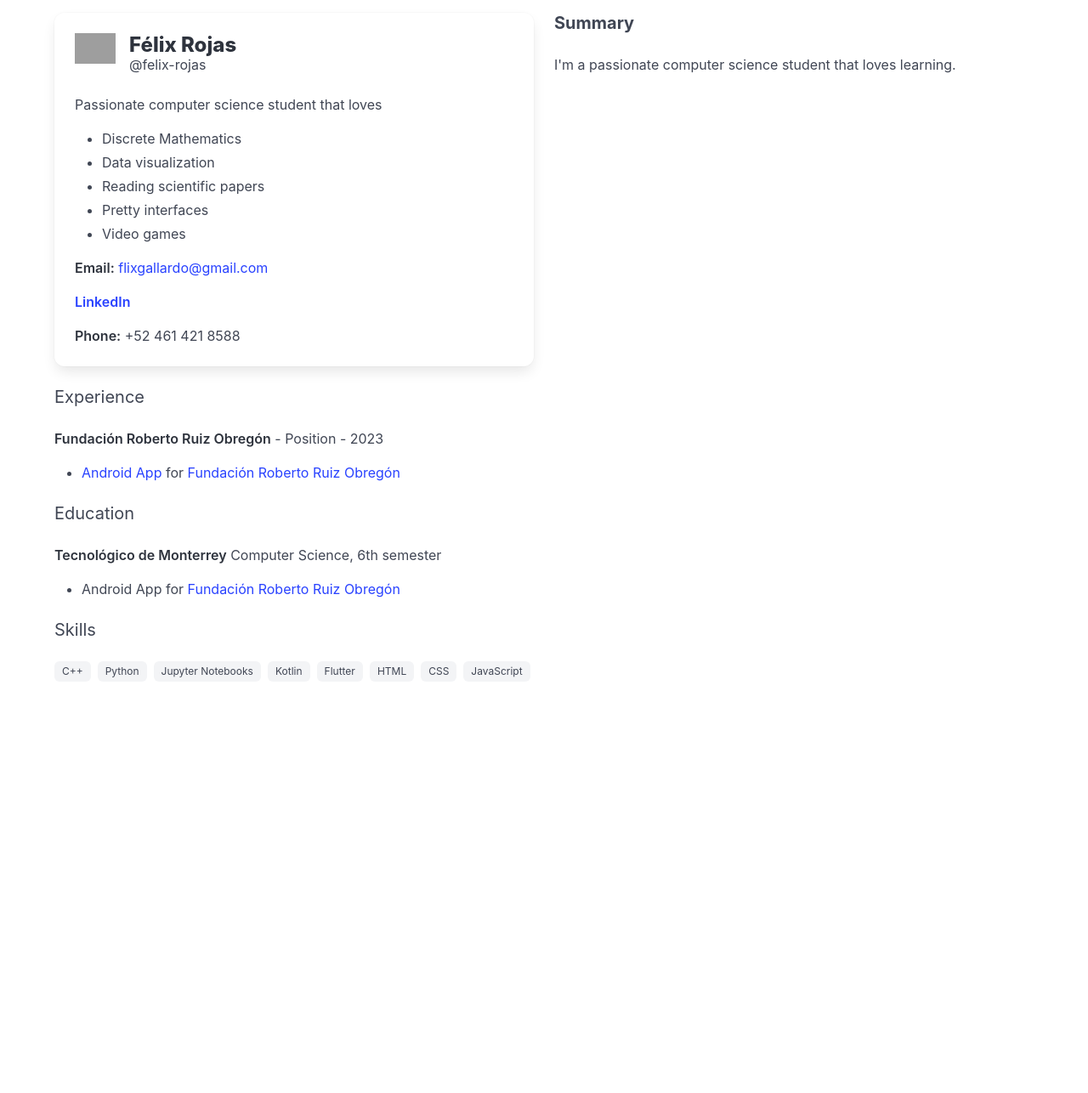
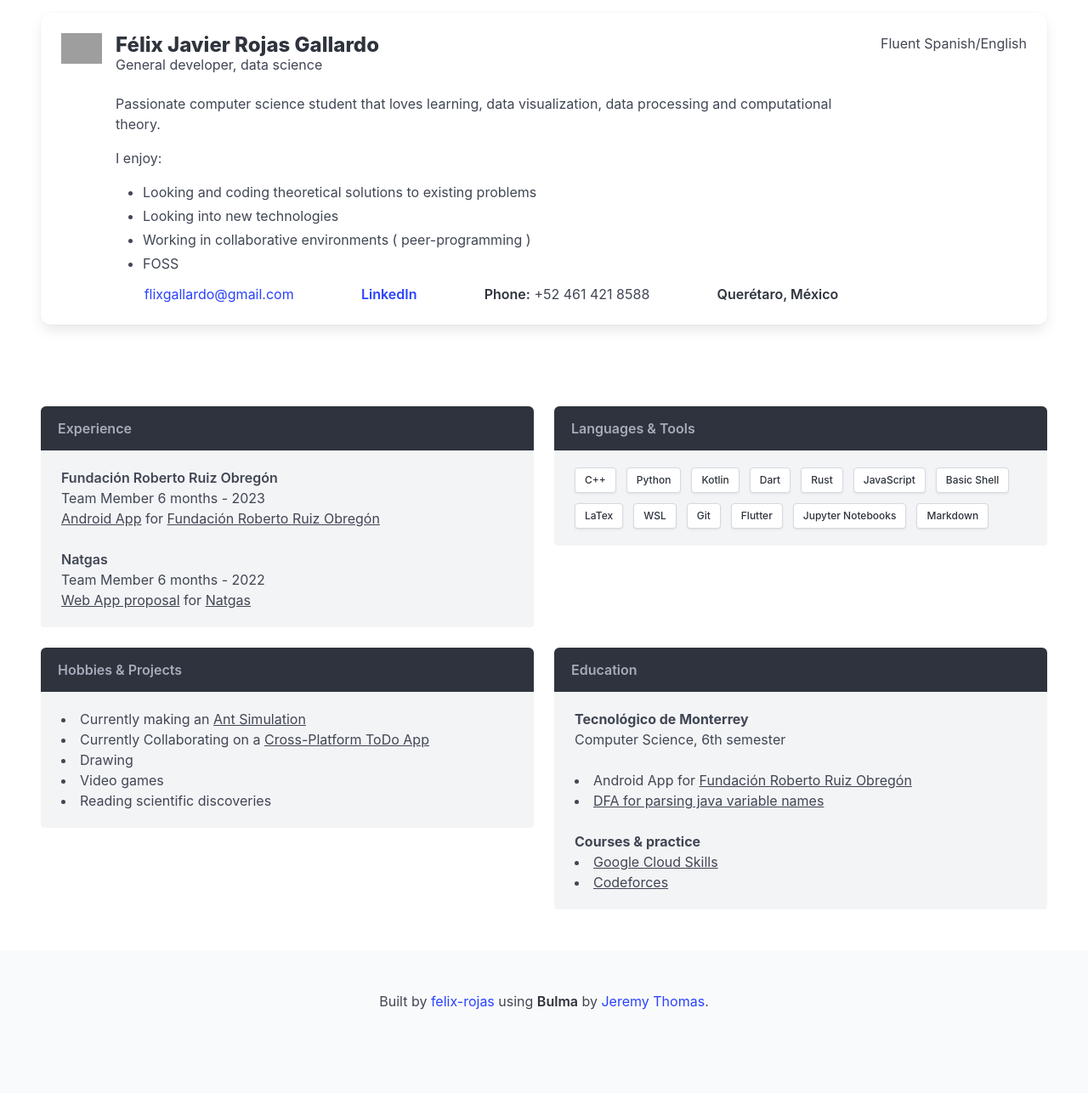
Before and after one commit to felix-rojas/felix-rojas.github.io, a plain HTML site: page index.html in a window 1280 px wide. Shown: the part 33-1319 px from the top of the page at 85% size. Before the commit the page ends 883 px from the top, so only its background shows below. Drawn offline with Linux system fonts and the light colour scheme; grey boxes are pictures that could not be loaded.

Commit message:
Update CV

```diff
--- a/index.html
+++ b/index.html
@@ -11,81 +11,155 @@
 </head>
 
 <body>
-<section class="section">
-    <div class="container">
-        <div class="columns">
-            <div class="column">
+    <section class="section is-small">
         <div class="card">
             <div class="card-content">
                 <div class="media">
                     <div class="media-left">
                         <figure class="image is-48x48">
-                                    <img
-                                            src="https://avatars.githubusercontent.com/u/83650769?v=4"
-                                            alt="Github profile image, cat wearing stylish round glasses"
-                                    />
+                            <img src="https://avatars.githubusercontent.com/u/83650769?v=4"
+                                alt="Github profile image, cat wearing stylish round glasses" />
                         </figure>
                     </div>
                     <div class="media-content">
-                                <p class="title is-4">Félix Rojas</p>
-                                <p class="subtitle is-6">@felix-rojas</p>
-                            </div>
-                        </div>
+                        <p class="title is-4">Félix Javier Rojas Gallardo</p>
+                        <!--Career or desired area to develop in-->
+                        <p class="subtitle is-6">General developer, data science</p>
 
                         <div class="content">
-                            Passionate computer science student that loves
+                            <p>Passionate computer science student that loves learning, data visualization, data
+                                processing and
+                                computational
+                                theory.</p>
+                            <p>I enjoy: </p>
                             <ul>
-                                <li>Discrete Mathematics</li>
-                                <li>Data visualization</li>
-                                <li>Reading scientific papers</li>
-                                <li>Pretty interfaces</li>
-                                <li>Video games</li>
+                                <li>Looking and coding theoretical solutions to existing problems</li>
+                                <li>Looking into new technologies</li>
+                                <li>Working in collaborative environments ( peer-programming )</li>
+                                <li>FOSS</li>
                             </ul>
-                            <p><strong>Email:</strong> <a
-                                    href="mailto:flixgallardo@gmail.com">flixgallardo@gmail.com</a>
+                        </div>
+                        <nav class="level">
+                            <div class="level-item">
+                                <p> <a href="mailto:flixgallardo@gmail.com">flixgallardo@gmail.com</a>
                                 </p>
+                            </div>
+                            <div class="level-item">
                                 <p><strong><a
                                             href="https://www.linkedin.com/in/f%C3%A9lix-javier-rojas-gallardo-928631290/">LinkedIn</a></strong>
                                 </p>
+                            </div>
+                            <div class="level-item">
                                 <p><strong>Phone:</strong> +52 461 421 8588</p>
+                            </div>
+                            <div class="level-item">
+                                <p><strong>Querétaro, México</strong></p>
+                            </div>
+                        </nav>
+                    </div>
+                    <div class="media-right">Fluent Spanish/English</div>
+                </div>
+            </div>
+        </div>
+    </section>
+    <section class="section">
+        <div class="columns">
+            <div class="column">
+                <article class="message">
+                    <div class="message-header">
+                        <p>Experience</p>
+                    </div>
+                    <div class="message-body">
+                        <p><strong>Fundación Roberto Ruiz Obregón</strong></p><p>Team Member 6 months - 2023</p>
+                        <a
+                        href="https://play.google.com/store/apps/details?id=com.fundacionrobertoruiz.kotlin.robertoruizapp&hl=es_MX&gl=US">Android
+                        App</a> for <a href="https://frroac.com/">Fundación Roberto Ruiz Obregón</a>
+                        <br><br><p><strong>Natgas</strong></p><p>Team Member 6 months - 2022</p>
+                        <a
+                        href="https://github.com/alanrazop/StarSystems">Web
+                        App proposal</a> for <a href="https://www.natgas.com.mx/">Natgas</a>
+                    </div>
+                </article>
+            </div>
+                <div class="column">
+                    <article class="message">
+                        <div class="message-header">Languages & Tools</div>
+                        <div class="message-body">
+                            <div class="buttons are-small">
+                                <span class="button">C++</span>
+                                <span class="button">Python</span>
+                                <span class="button">Kotlin</span>
+                                <span class="button">Dart</span>
+                                <span class="button">Rust</span>
+                                <span class="button">JavaScript</span>
+                                <span class="button">Basic Shell</span>
+                                <span class="button">LaTex</span>
+                                <span class="button">WSL</span>
+                                <span class="button">Git</span>
+                                <span class="button">Flutter</span>
+                                <span class="button">Jupyter Notebooks</span>
+                                <span class="button">Markdown</span>
+                            </div>
+                        </div>
+                    </article>
+                </div>
+            </div>
+        <div class="columns">
+        <div class="column">
+            <article class="message">
+                <div class="message-header">
+                    <p>Hobbies & Projects</p>
+                </div>
+                <div class="message-body">
+                    <li>
+                        Currently making an <a
+                            href="https://colab.research.google.com/drive/1bOth25r3r_xryQ_THjXQfHAH7hgUmizu?usp=sharing">Ant
+                            Simulation</a>
+                    </li>
+                    <li>
+                        Currently Collaborating on a <a
+                            href="https://colab.research.google.com/drive/1bOth25r3r_xryQ_THjXQfHAH7hgUmizu?usp=sharing">Cross-Platform
+                            ToDo App</a>
+                    </li>
+                    <li>Drawing</li>
+                    <li>Video games</li>
+                    <li>Reading scientific discoveries</li>
+                </div>
+            </article>
+        </div>
+            <div class="column">
+                <div class="message">
+                    <div class="message-header">
+                        <p>Education</p>
+                    </div>
+                    <div class="message-body">
+                        <b>Tecnológico de Monterrey</b>
+                        <p>Computer Science, 6th semester</p>
+                        <br>
+                        <li>Android App for <a href="https://frroac.com/">Fundación Roberto Ruiz Obregón</a>
+                        </li>
+                        <li><a href="https://github.com/felix-rojas/dfa_java">DFA for parsing java variable
+                                names</a></li>
+                        <br>
+                        <b>Courses & practice</b><br>
+                        <li><a
+                                href="https://www.cloudskillsboost.google/public_profiles/243a1688-a2c9-45d8-8b33-b109ae9f04fa">Google
+                                Cloud Skills</a></li>
+                        <li><a href="https://codeforces.com/profile/a01201946">Codeforces</a></li>
                     </div>
                 </div>
             </div>
         </div>
-            <div class="column">
-                <h2 class="subtitle"><b>Summary</b></h2>
-                <p>I'm a passionate computer science student that loves learning.</p>
         </div>
-        </div>
-        <h2 class="subtitle">Experience</h2>
-        <div class="content">
-            <p><strong>Fundación Roberto Ruiz Obregón</strong> - Position - 2023</p>
-            <ul>
-                <li>
-                    <a href="https://play.google.com/store/apps/details?id=com.fundacionrobertoruiz.kotlin.robertoruizapp&hl=es_MX&gl=US">Android
-                        App</a> for <a>Fundación Roberto Ruiz Obregón</a></li>
-            </ul>
-        </div>
-        <h2 class="subtitle">Education</h2>
-        <div class="content">
-            <p><strong>Tecnológico de Monterrey</strong> Computer Science, 6th semester </p>
-            <ul>
-                <li>Android App for <a href="https://frroac.com/">Fundación Roberto Ruiz Obregón</a></li>
-            </ul>
-        </div>
-        <h2 class="subtitle">Skills</h2>
-        <div class="tags">
-            <span class="tag">C++</span>
-            <span class="tag">Python</span>
-            <span class="tag">Jupyter Notebooks</span>
-            <span class="tag">Kotlin</span>
-            <span class="tag">Flutter</span>
-            <span class="tag">HTML</span>
-            <span class="tag">CSS</span>
-            <span class="tag">JavaScript</span>
         </div>
         </div>
     </section>
+    <footer class="footer">
+        <div class="content has-text-centered">
+          <p>
+            Built by <a href="https://github.com/felix-rojas/">felix-rojas</a> using <strong>Bulma</strong> by <a href="https://jgthms.com">Jeremy Thomas</a>.
+          </p>
+        </div>
+      </footer>
 </body>
-
 </html>
```
Lines whose indentation alone changed are shown as unchanged.
